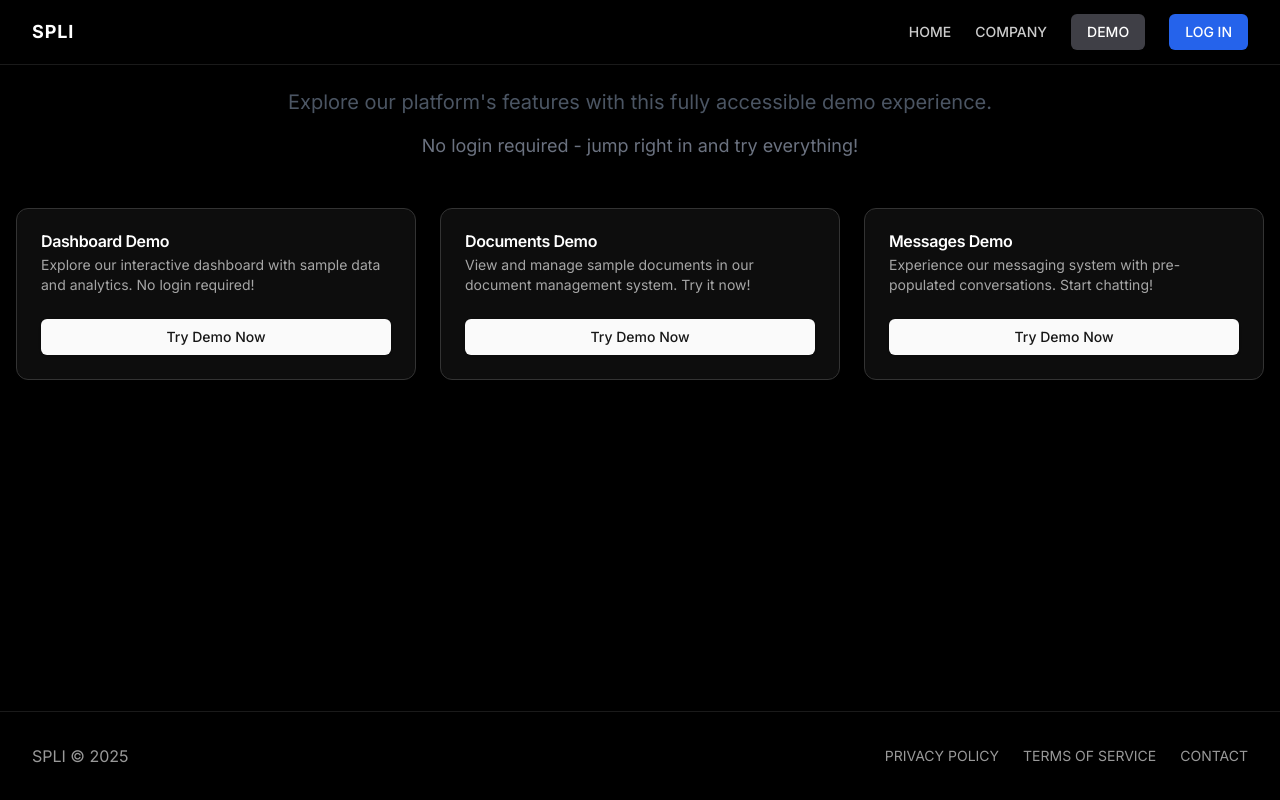
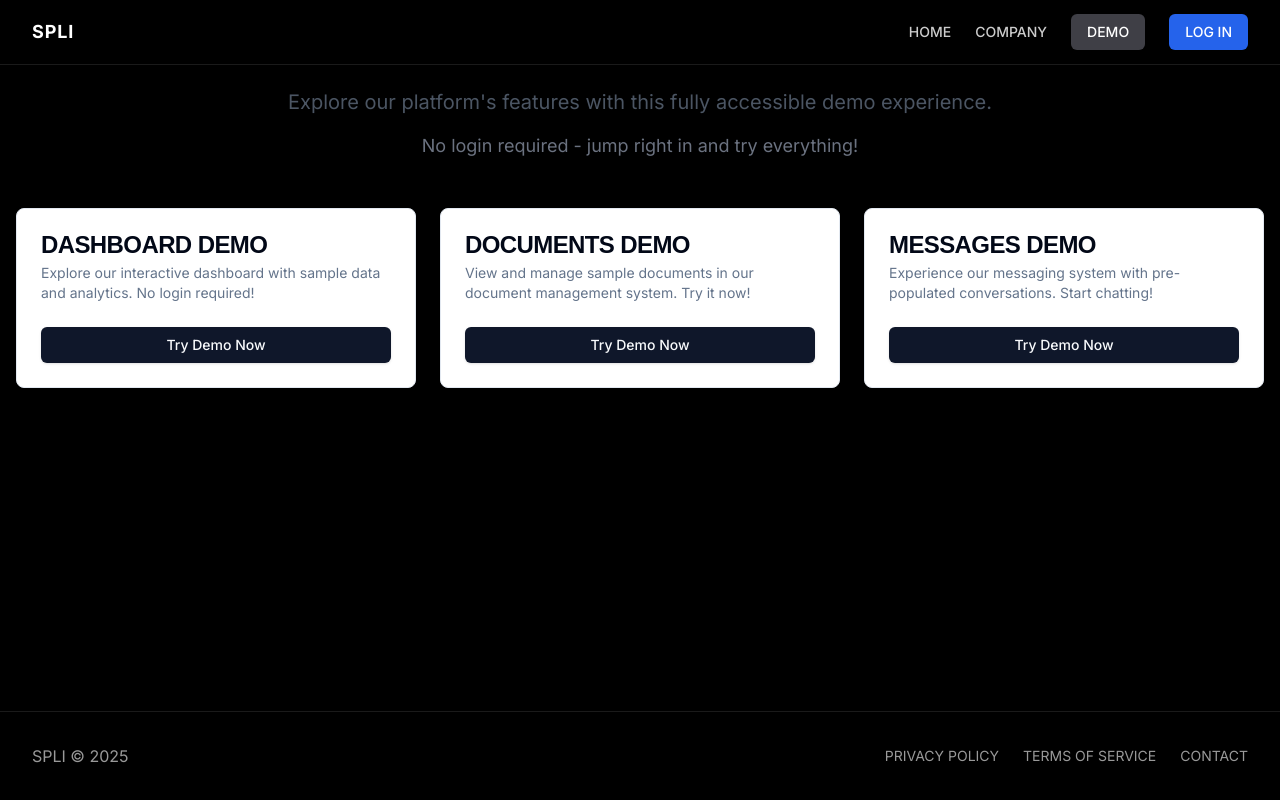
Before and after one commit to rohansat/spli, a Next.js app in the folder space-portal/: page /demo in a window 1280 px wide. Built offline with nearby package versions, Linux system fonts and the light colour scheme; no server answers; a web font is replaced by a local one.

Commit message:
Add Tailwind config and global CSS with theme variables

```diff
--- a/space-portal/src/app/globals.css
+++ b/space-portal/src/app/globals.css
@@ -4,35 +4,65 @@
 
 @layer base {
   :root {
-    --background: 0 0% 0%;
-    --foreground: 0 0% 100%;
+    --background: 0 0% 100%;
+    --foreground: 222.2 84% 4.9%;
 
-    --card: 0 0% 5%;
-    --card-foreground: 0 0% 100%;
+    --card: 0 0% 100%;
+    --card-foreground: 222.2 84% 4.9%;
 
-    --popover: 0 0% 5%;
-    --popover-foreground: 0 0% 100%;
+    --popover: 0 0% 100%;
+    --popover-foreground: 222.2 84% 4.9%;
 
-    --primary: 0 0% 98%;
-    --primary-foreground: 0 0% 9%;
+    --primary: 222.2 47.4% 11.2%;
+    --primary-foreground: 210 40% 98%;
 
-    --secondary: 0 0% 10%;
-    --secondary-foreground: 0 0% 98%;
+    --secondary: 210 40% 96.1%;
+    --secondary-foreground: 222.2 47.4% 11.2%;
 
-    --muted: 0 0% 15%;
-    --muted-foreground: 0 0% 65%;
+    --muted: 210 40% 96.1%;
+    --muted-foreground: 215.4 16.3% 46.9%;
 
-    --accent: 0 0% 15%;
-    --accent-foreground: 0 0% 98%;
+    --accent: 210 40% 96.1%;
+    --accent-foreground: 222.2 47.4% 11.2%;
 
-    --destructive: 0 65% 45%;
-    --destructive-foreground: 0 0% 98%;
+    --destructive: 0 84.2% 60.2%;
+    --destructive-foreground: 210 40% 98%;
 
-    --border: 0 0% 20%;
-    --input: 0 0% 20%;
-    --ring: 0 0% 80%;
+    --border: 214.3 31.8% 91.4%;
+    --input: 214.3 31.8% 91.4%;
+    --ring: 222.2 84% 4.9%;
 
     --radius: 0.5rem;
+  }
+
+  .dark {
+    --background: 222.2 84% 4.9%;
+    --foreground: 210 40% 98%;
+
+    --card: 222.2 84% 4.9%;
+    --card-foreground: 210 40% 98%;
+
+    --popover: 222.2 84% 4.9%;
+    --popover-foreground: 210 40% 98%;
+
+    --primary: 210 40% 98%;
+    --primary-foreground: 222.2 47.4% 11.2%;
+
+    --secondary: 217.2 32.6% 17.5%;
+    --secondary-foreground: 210 40% 98%;
+
+    --muted: 217.2 32.6% 17.5%;
+    --muted-foreground: 215 20.2% 65.1%;
+
+    --accent: 217.2 32.6% 17.5%;
+    --accent-foreground: 210 40% 98%;
+
+    --destructive: 0 62.8% 30.6%;
+    --destructive-foreground: 210 40% 98%;
+
+    --border: 217.2 32.6% 17.5%;
+    --input: 217.2 32.6% 17.5%;
+    --ring: 212.7 26.8% 83.9%;
   }
 }
 
--- a/space-portal/src/components/ui/card.tsx
+++ b/space-portal/src/components/ui/card.tsx
@@ -9,7 +9,7 @@ const Card = React.forwardRef<
   <div
     ref={ref}
     className={cn(
-      "rounded-xl border bg-card text-card-foreground shadow",
+      "rounded-lg border bg-card text-card-foreground shadow-sm",
       className
     )}
     {...props}
@@ -30,22 +30,22 @@ const CardHeader = React.forwardRef<
 CardHeader.displayName = "CardHeader"
 
 const CardTitle = React.forwardRef<
-  HTMLDivElement,
-  React.HTMLAttributes<HTMLDivElement>
+  HTMLHeadingElement,
+  React.HTMLAttributes<HTMLHeadingElement>
 >(({ className, ...props }, ref) => (
-  <div
+  <h3
     ref={ref}
-    className={cn("font-semibold leading-none tracking-tight", className)}
+    className={cn("text-2xl font-semibold leading-none tracking-tight", className)}
     {...props}
   />
 ))
 CardTitle.displayName = "CardTitle"
 
 const CardDescription = React.forwardRef<
-  HTMLDivElement,
-  React.HTMLAttributes<HTMLDivElement>
+  HTMLParagraphElement,
+  React.HTMLAttributes<HTMLParagraphElement>
 >(({ className, ...props }, ref) => (
-  <div
+  <p
     ref={ref}
     className={cn("text-sm text-muted-foreground", className)}
     {...props}
--- /dev/null
+++ b/space-portal/tailwind.config.js
@@ -0,0 +1,76 @@
+/** @type {import('tailwindcss').Config} */
+module.exports = {
+  darkMode: ["class"],
+  content: [
+    './pages/**/*.{ts,tsx}',
+    './components/**/*.{ts,tsx}',
+    './app/**/*.{ts,tsx}',
+    './src/**/*.{ts,tsx}',
+  ],
+  theme: {
+    container: {
+      center: true,
+      padding: "2rem",
+      screens: {
+        "2xl": "1400px",
+      },
+    },
+    extend: {
+      colors: {
+        border: "hsl(var(--border))",
+        input: "hsl(var(--input))",
+        ring: "hsl(var(--ring))",
+        background: "hsl(var(--background))",
+        foreground: "hsl(var(--foreground))",
+        primary: {
+          DEFAULT: "hsl(var(--primary))",
+          foreground: "hsl(var(--primary-foreground))",
+        },
+        secondary: {
+          DEFAULT: "hsl(var(--secondary))",
+          foreground: "hsl(var(--secondary-foreground))",
+        },
+        destructive: {
+          DEFAULT: "hsl(var(--destructive))",
+          foreground: "hsl(var(--destructive-foreground))",
+        },
+        muted: {
+          DEFAULT: "hsl(var(--muted))",
+          foreground: "hsl(var(--muted-foreground))",
+        },
+        accent: {
+          DEFAULT: "hsl(var(--accent))",
+          foreground: "hsl(var(--accent-foreground))",
+        },
+        popover: {
+          DEFAULT: "hsl(var(--popover))",
+          foreground: "hsl(var(--popover-foreground))",
+        },
+        card: {
+          DEFAULT: "hsl(var(--card))",
+          foreground: "hsl(var(--card-foreground))",
+        },
+      },
+      borderRadius: {
+        lg: "var(--radius)",
+        md: "calc(var(--radius) - 2px)",
+        sm: "calc(var(--radius) - 4px)",
+      },
+      keyframes: {
+        "accordion-down": {
+          from: { height: 0 },
+          to: { height: "var(--radix-accordion-content-height)" },
+        },
+        "accordion-up": {
+          from: { height: "var(--radix-accordion-content-height)" },
+          to: { height: 0 },
+        },
+      },
+      animation: {
+        "accordion-down": "accordion-down 0.2s ease-out",
+        "accordion-up": "accordion-up 0.2s ease-out",
+      },
+    },
+  },
+  plugins: [require("tailwindcss-animate")],
+}
```
